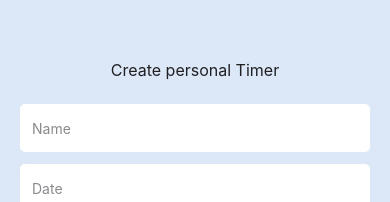
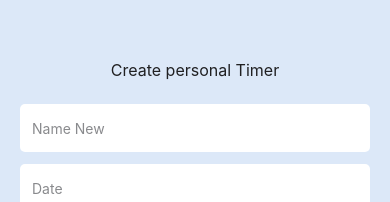
Before and after one commit to Serginyo90/daily-timer, a React Native app: screen / in a window 390 px wide. Shown: the top 202 px of the page. Built offline with nearby package versions, Linux system fonts and the light colour scheme.

Commit message:
feat(video #19): splitting components into smaller components TimerInput

```diff
--- a/App.js
+++ b/App.js
@@ -11,6 +11,7 @@ import {
 } from "react-native";
 
 import TimerItem from "./components/TimerItem";
+import TimerInput from "./components/TimerInput";
 
 export default function App() {
   const [name, setName] = useState("");
@@ -43,14 +44,7 @@ export default function App() {
     <View style={styles.container}>
       <StatusBar />
       <Text style={styles.title}>Create personal Timer</Text>
-      <View style={styles.input}>
-        <TextInput
-          placeholder="Name"
-          placeholderTextColor="#898A8D"
-          onChangeText={handleChangeName}
-          value={name}
-        />
-      </View>
+      <TimerInput name={name} handleChangeName={handleChangeName} />
       <View style={styles.input}>
         <TextInput
           placeholder="Date"
--- /dev/null
+++ b/components/TimerInput.js
@@ -0,0 +1,31 @@
+import { StyleSheet, TextInput, View } from "react-native";
+
+function TimerInput(props) {
+  return (
+    <View style={styles.input}>
+      <TextInput
+        placeholder="Name New"
+        placeholderTextColor="#898A8D"
+        onChangeText={props.handleChangeName}
+        value={props.name}
+      />
+    </View>
+  );
+}
+
+export default TimerInput;
+
+const styles = StyleSheet.create({
+  input: {
+    color: "#202022",
+    height: 48,
+    marginBottom: 12,
+    backgroundColor: "#fff",
+    borderRadius: 5,
+    fontSize: 12,
+    textAlign: "center",
+    justifyContent: "center",
+    paddingLeft: 12,
+    paddingRight: 12,
+  },
+});
```
